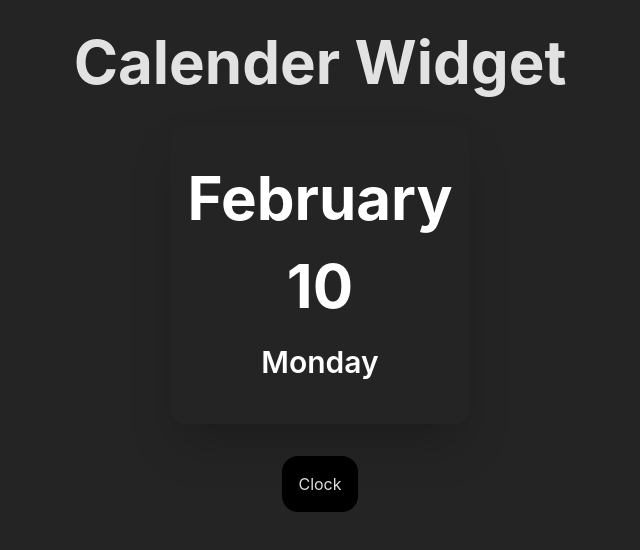
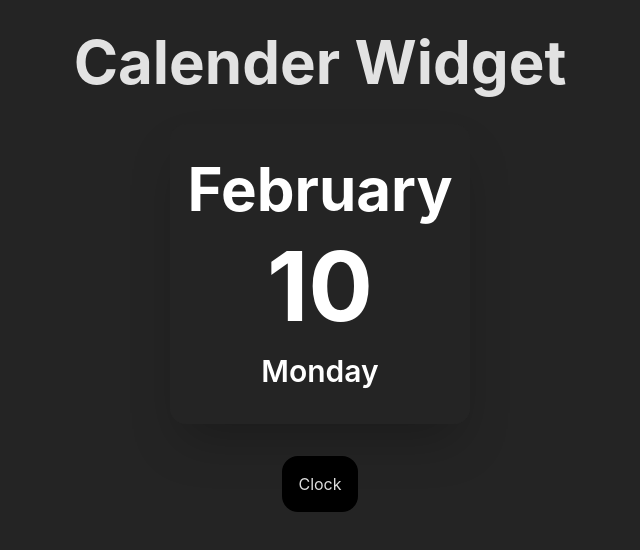
Before and after one commit to saldanaj97/widget-sandbox, a React (Vite) app: page / in a window 1280 px wide. Both pictures are taken after a click on the button "Calender". Shown: the top 550 px of the page, without its empty margins (320-960 px from the left). Built offline with nearby package versions, Linux system fonts and the light colour scheme.

Commit message:
add CalenderWidget component and integrate into App for date display

```diff
--- a/src/Calender.tsx
+++ b/src/Calender.tsx
@@ -43,7 +43,7 @@ export const CalenderWidget = () => {
       <div className="relative h-[300px] w-[300px] overflow-hidden rounded-2xl shadow-2xl">
         <div className="absolute inset-0 flex flex-col items-center justify-evenly bg-[#242424] p-4">
           <p className="text-6xl font-bold text-white">{month}</p>
-          <p className="text-6xl font-bold text-white">{date_num}</p>
+          <p className="text-8xl font-bold text-white">{date_num}</p>
           <p className="text-3xl font-semibold text-white">{day}</p>
         </div>
       </div>
```
